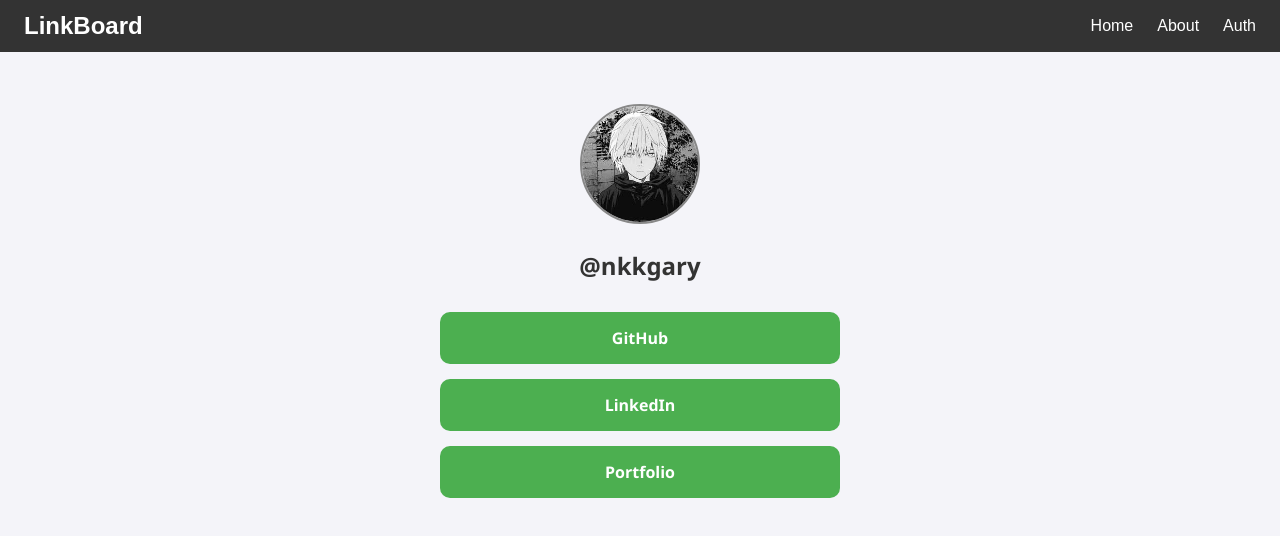
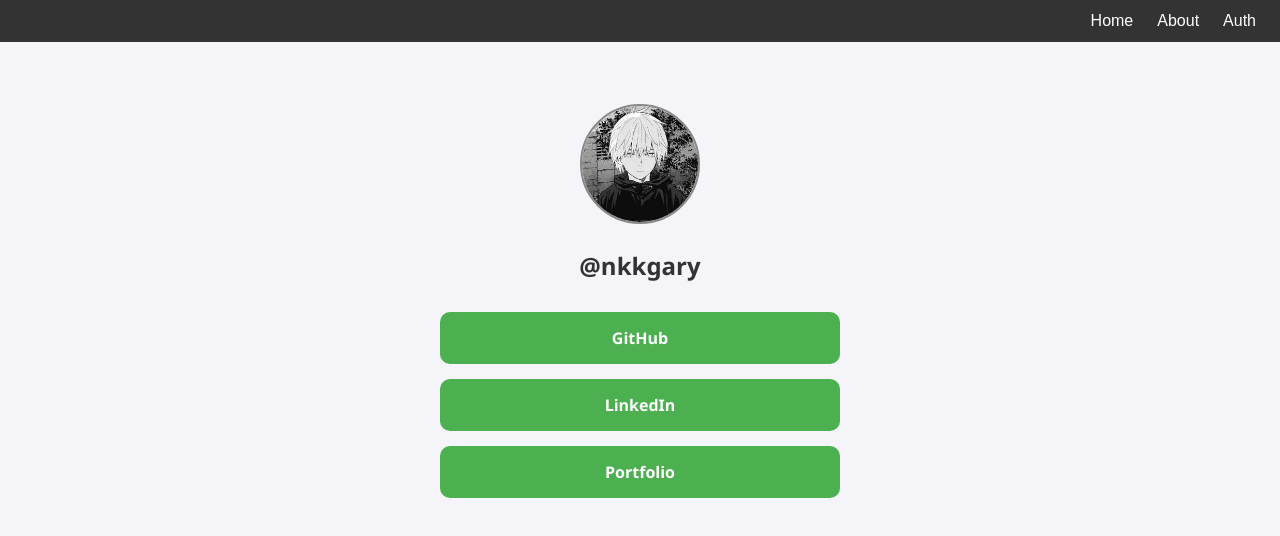
Before and after one commit to NkkGary/loginAcPw, a React (Create React App) app: page / in a window 1280 px wide. Shown: the top 536 px of the page. Built offline with nearby package versions, Linux system fonts and the light colour scheme.

Commit message:
Update Navbar.js

```diff
--- a/src/components/Navbar.js
+++ b/src/components/Navbar.js
@@ -13,7 +13,7 @@
 
   return (
     <nav className="navbar">
-      <h1 className="navbar-title">LinkBoard</h1>
+      <h1 className="navbar-title"> </h1>
 
       {/* Hamburger icon for mobile */}
       <button className="menu-icon" onClick={toggleMobileMenu}>
```
